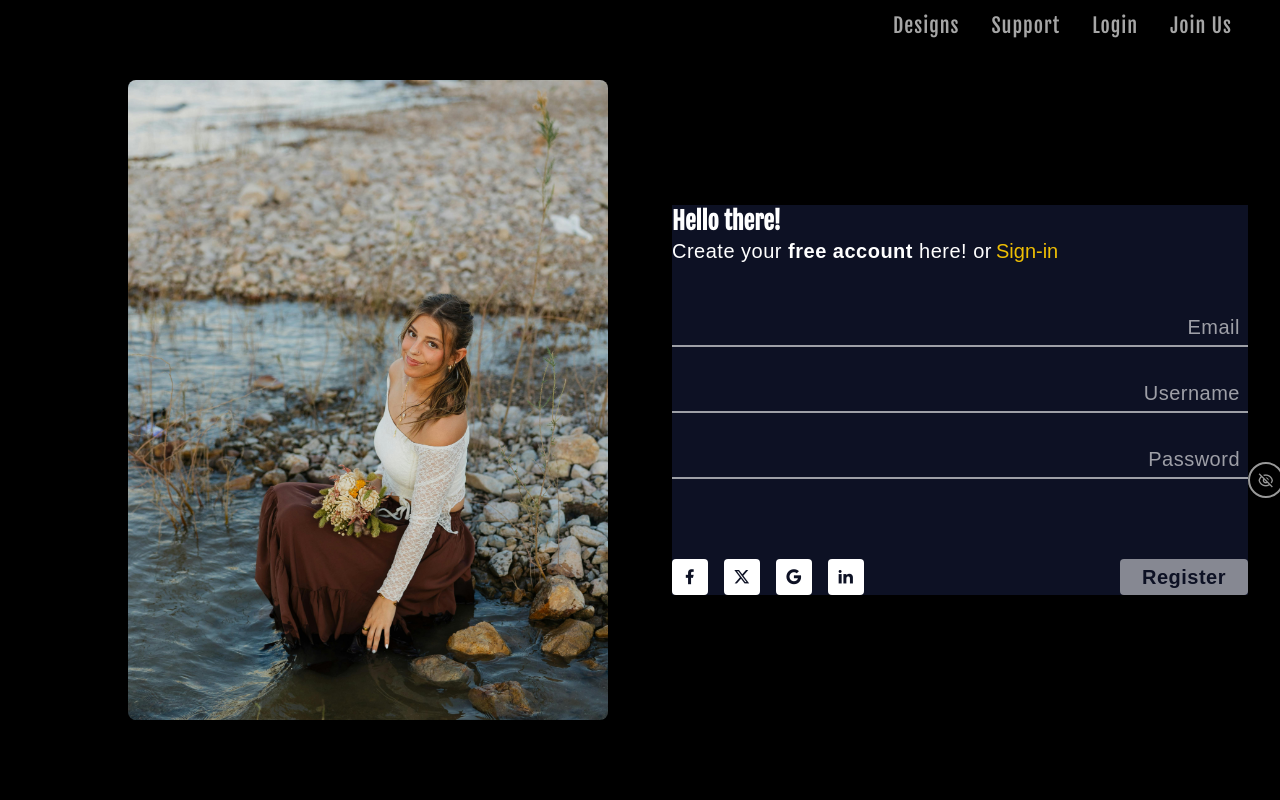
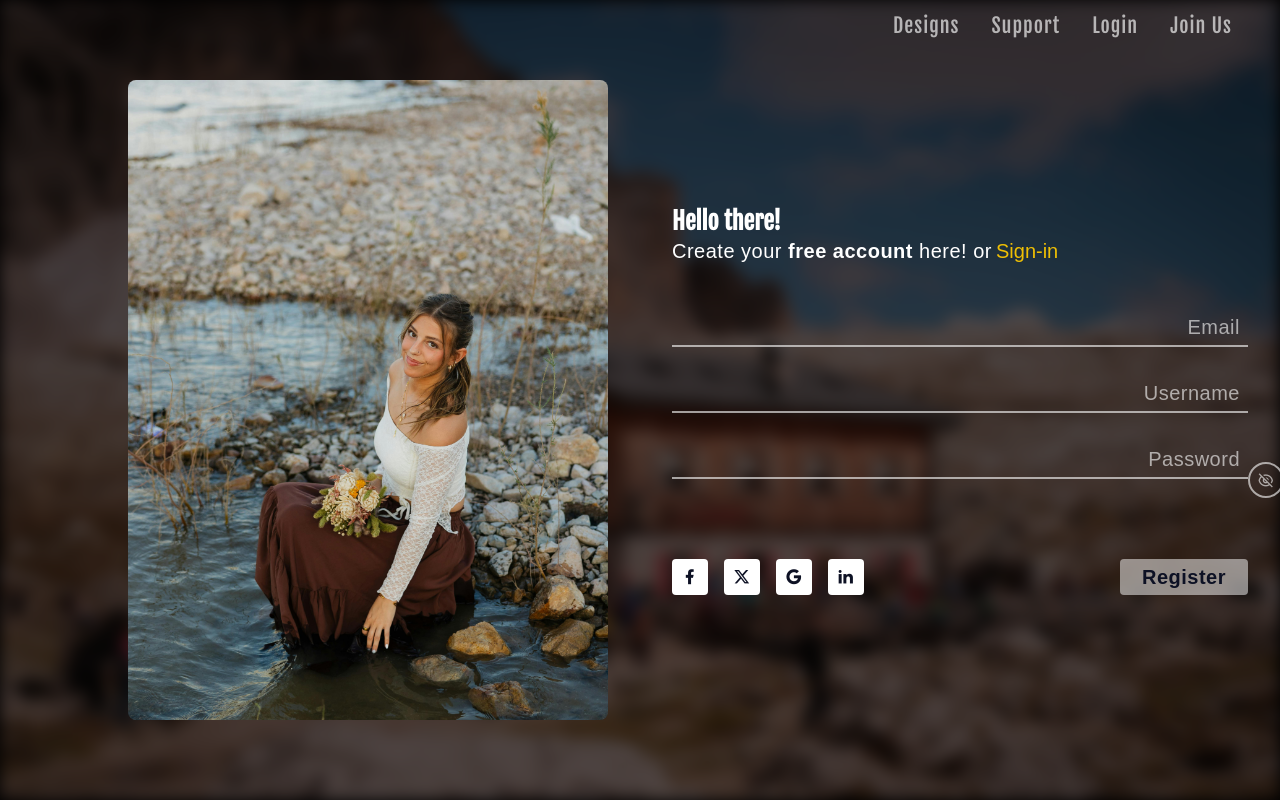
Before and after one commit to povertycycle/design-portfolio, a Next.js app: page /design-portfolio/auth/register in a window 1280 px wide. Built offline with nearby package versions, Linux system fonts and the light colour scheme; a web font is replaced by a local one.

Commit message:
adjustments 2

```diff
--- a/src/features/auth/register/Form.tsx
+++ b/src/features/auth/register/Form.tsx
@@ -17,7 +17,7 @@ export const Form: React.FC<RegisterFormProps> = ({ onSuccess }) => {
     };
 
     return (
-        <div className="bg-dark-blue max-w-xl text-white flex flex-col my-auto w-full">
+        <div className="max-w-xl text-white flex flex-col my-auto w-full relative z-1">
             {Toast}
             <span className="font-bold text-2xl/8">Hello there!</span>
             <div className="flex gap-1 leading-7 font-medium text-xl font-smooch">
--- a/src/features/auth/register/Register.tsx
+++ b/src/features/auth/register/Register.tsx
@@ -9,7 +9,7 @@ export const Register: React.FC = () => {
     };
 
     return (
-        <div className={"w-full h-full grid grid-cols-2 px-6 gap-16"}>
+        <div className={"relative w-full h-full grid grid-cols-2 px-6 gap-16"}>
             <div className="w-120 h-160 my-auto ml-auto rounded-lg overflow-hidden relative z-1">
                 <img
                     src="/design-portfolio/img/pexels-pexels-user-2161008279-37149787.jpg"
@@ -22,6 +22,10 @@ export const Register: React.FC = () => {
             ) : (
                 <Form onSuccess={onSuccess} />
             )}
+            <img
+                src="/design-portfolio/img/pexels-zak-mogel-2158251013-35883712.jpg"
+                className="absolute h-full w-full object-cover brightness-35 blur-sm"
+            />
         </div>
     );
 };
--- a/src/features/landing-page/AboutUs.tsx
+++ b/src/features/landing-page/AboutUs.tsx
@@ -15,12 +15,12 @@ export const AboutUs: React.FC = () => {
                 <div className="w-full max-w-7xl grid grid-cols-[300px_auto] gap-8 h-140">
                     <div className="h-full shrink-0 relative z-1 mb-20">
                         <img
-                            className="object-cover rounded-lg h-full"
+                            className="object-cover rounded-2xl h-full"
                             alt="pexels-raymond-petrik-1448389535-27829411"
                             src="/design-portfolio/img/pexels-raymond-petrik-1448389535-27829411.jpg"
                         />
                     </div>
-                    <div className="bg-white/10 backdrop-blur-sm rounded-lg p-8 text-white flex flex-col">
+                    <div className="bg-white/5 backdrop-blur-sm rounded-2xl p-8 text-white flex flex-col">
                         <div className="flex text-gray-200 font-medium text-end leading-8 tracking-wide text-2xl font-smooch">
                             <p>
                                 Lorem ipsum dolor sit amet, consectetur
--- a/src/features/landing-page/Feature.tsx
+++ b/src/features/landing-page/Feature.tsx
@@ -15,11 +15,7 @@ export const Feature: React.FC<FeatureProps> = ({ num, image }) => {
                     isOdd ? "flex-row-reverse" : ""
                 } items-center justify-center gap-8 text-white`}
             >
-                <img
-                    alt={image}
-                    src={image}
-                    className="rounded-lg object-cover"
-                />
+                <img alt={image} src={image} className="object-cover" />
                 <div
                     className={`flex flex-col absolute w-full justify-center h-full px-24 bg-black/65`}
                 >
@@ -28,7 +24,7 @@ export const Feature: React.FC<FeatureProps> = ({ num, image }) => {
                             isOdd ? "items-start" : "items-end"
                         }`}
                     >
-                        <div className="p-10 bg-white/10 backdrop-blur-sm rounded-lg max-w-120 flex flex-col">
+                        <div className="px-7 py-8 bg-white/5 backdrop-blur-sm rounded-2xl max-w-120 flex flex-col">
                             <h1
                                 className={`text-3xl mt-1 ${
                                     isOdd ? "" : "ml-auto"
--- a/src/features/landing-page/questions/Questions.tsx
+++ b/src/features/landing-page/questions/Questions.tsx
@@ -18,7 +18,7 @@ export const Questions: React.FC = () => {
                     {QUESTION_LIST.map(({ question, answer }, i) => (
                         <div
                             key={question}
-                            className="flex flex-col px-4 pt-6 bg-white/10 backdrop-blur-sm rounded-lg"
+                            className="flex flex-col px-5 pt-6 bg-white/5 backdrop-blur-sm rounded-xl"
                             style={{
                                 marginLeft:
                                     i % 2 === 1 ? "auto" : `${i * 16}px`,
@@ -34,7 +34,7 @@ export const Questions: React.FC = () => {
                                 {question}
                             </span>
                             <div
-                                className={`peer-focus:max-h-71 mt-6 peer-focus:mb-6 transition-[max-height,margin] max-h-0 overflow-hidden text-gray-300 font-smooch text-base sm:text-2xl tracking-wide font-medium`}
+                                className={`font-smooch peer-focus:max-h-71 mt-6 peer-focus:mb-5 transition-[max-height,margin] max-h-0 overflow-hidden text-gray-300 text-base sm:text-2xl tracking-wide font-medium`}
                             >
                                 {answer}
                             </div>
```
